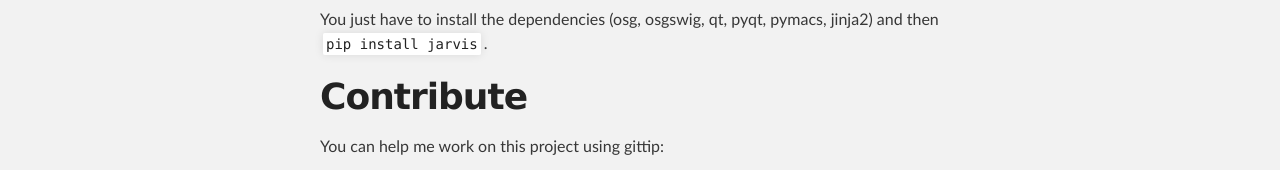
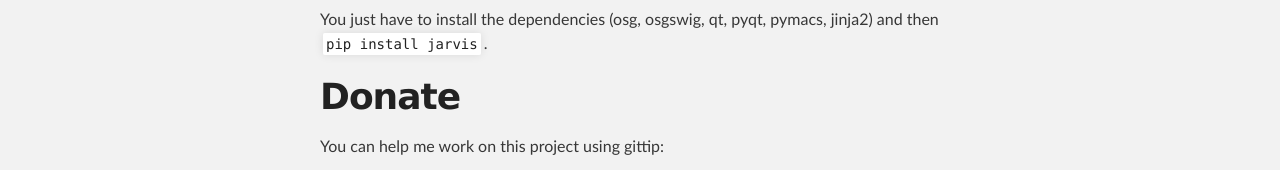
Before and after one commit to madlag/jarvis, a plain HTML site: page index.html in a window 1280 px wide. Shown: the part 1637-1807 px from the top of the page. Drawn offline with Linux system fonts and the light colour scheme; grey boxes are pictures that could not be loaded.

Commit message:
Changed 'Contribute' to 'Donate'

```diff
--- a/index.html
+++ b/index.html
@@ -75,7 +75,7 @@ As soon as you change your code in your favorite text editor, Jarvis will detect
 
 <p>You just have to install the dependencies (osg, osgswig, qt, pyqt, pymacs, jinja2) and then <code>pip install jarvis</code>.</p>
 
-<h1>Contribute</h1>
+<h1>Donate</h1>
 <p>You can help me work on this project using gittip: </p>
 <iframe style="border: 0; margin: 0; padding: 0;"
         src="https://www.gittip.com/madlag/widget.html"
```
